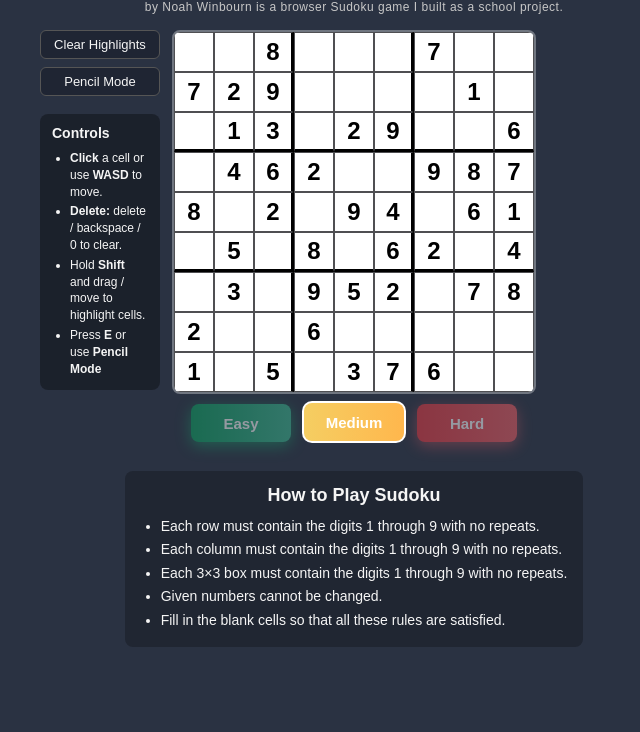
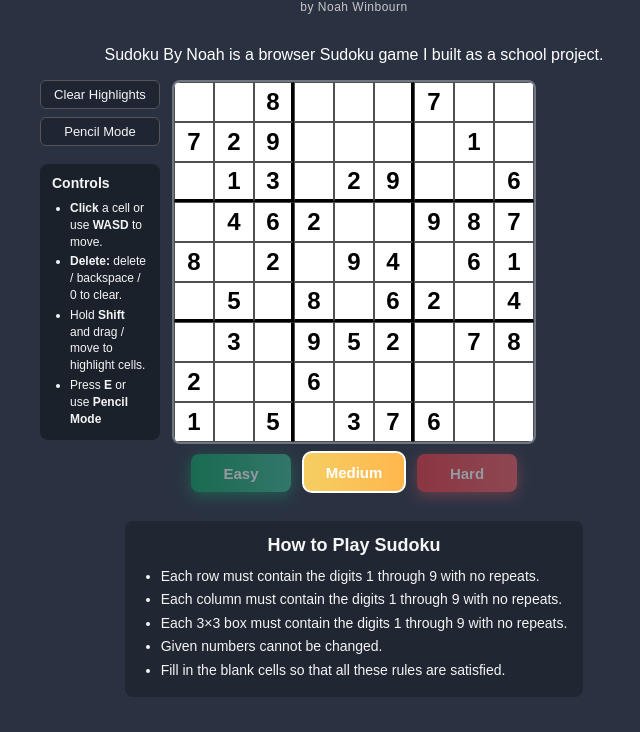
Before and after one commit to nwinbourn/Sudoku-By-Noah, a plain HTML site: page index.html in a window 1280 px wide. Shown: the part 68-800 px from the top of the page, without its empty margins (286-926 px from the left). Drawn offline with Linux system fonts and the light colour scheme.

Commit message:
Update index.html

```diff
--- a/index.html
+++ b/index.html
@@ -3,14 +3,15 @@
 <head>
     <meta charset="UTF-8">
     <meta name="viewport" content="width=device-width, initial-scale=1.0">
-    <title>Sudoku-By-Noah</title>
-    <meta name="description" content="Play Sudoku By Noah – a browser-based Sudoku game with a custom generator and solver.">
+    <title>Sudoku By Noah</title>
+<meta name="description" content="Play Sudoku By Noah – a browser-based Sudoku game with a custom generator and solver.">
     <link rel="stylesheet" href="style.css">
 </head>
 <body>
     <div class="game-container">
         <h1>Sudoku</h1>
-        <p class="subtitle">by Noah Winbourn is a browser Sudoku game I built as a school project.</p>
+        <p class="subtitle">by Noah Winbourn</p>
+        <p>Sudoku By Noah is a browser Sudoku game I built as a school project.</p>
         <!-- Centered board with side tools on the left -->
         <div class="board-wrapper">
             <div class="side-tools">
```
